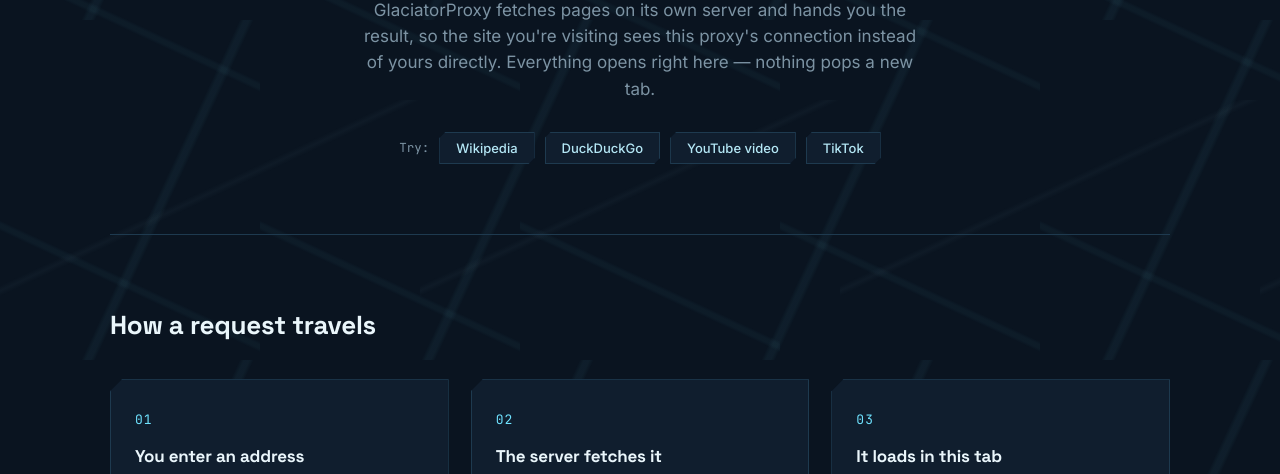
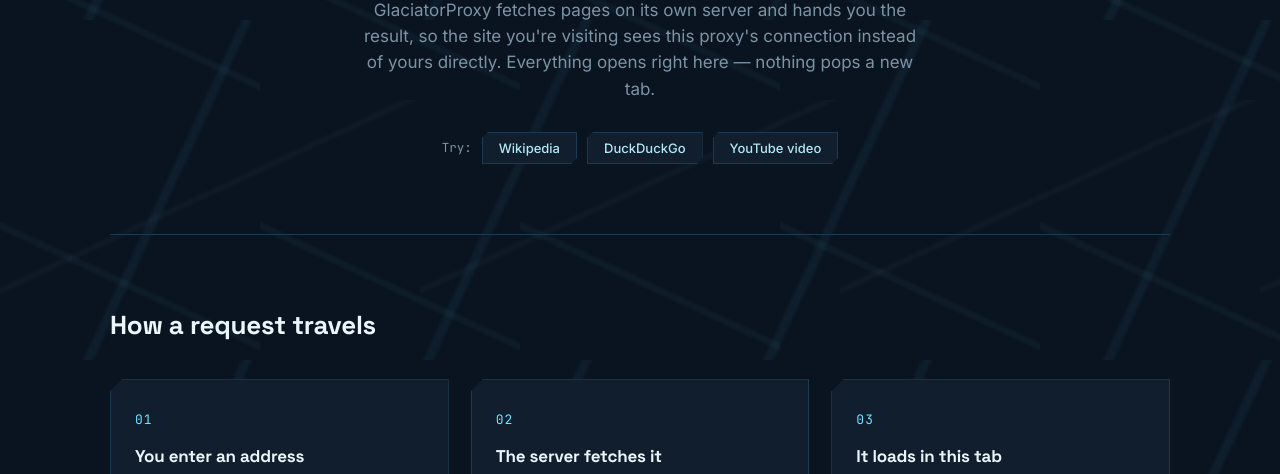
Before and after one commit to jairakshannn-png/glaciatorproxy, a website: page index.html in a window 1280 px wide. Shown: the part 320-794 px from the top of the page. Drawn offline with Linux system fonts and the light colour scheme.

Commit message:
Update index.html

```diff
--- a/index.html
+++ b/index.html
@@ -48,7 +48,7 @@
         <button type="button" class="chip" data-launch="wikipedia.org">Wikipedia</button>
         <button type="button" class="chip" data-launch="duckduckgo.com">DuckDuckGo</button>
         <button type="button" class="chip" data-launch="https://www.youtube.com/watch?v=dQw4w9WgXcQ">YouTube video</button>
-        <button type="button" class="chip" data-launch="www.tiktok.com">TikTok</button>
+
       </div>
     </section>
 
```
